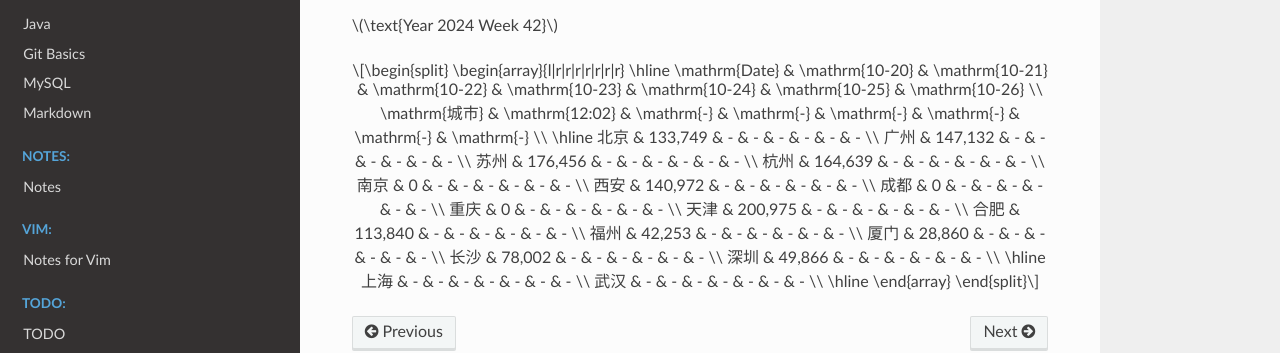
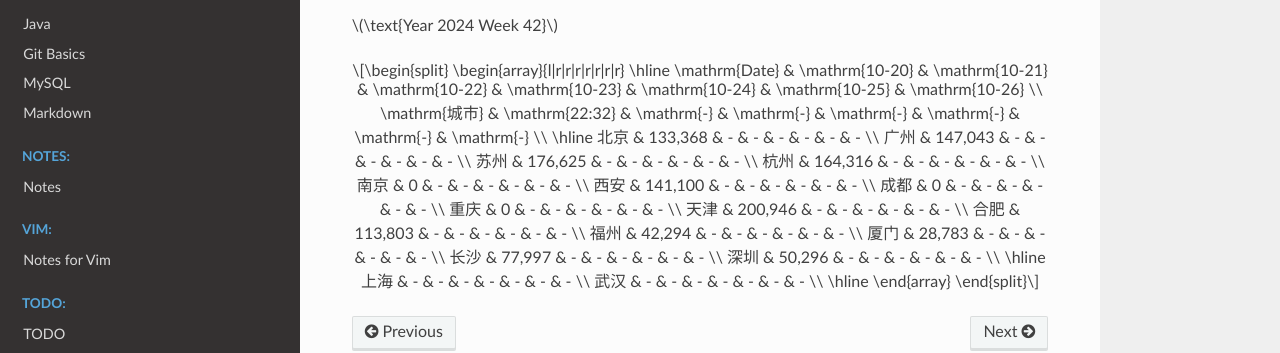
Before and after one commit to Pyrad/pyradnotes, a Sphinx documentation site: the page built from source/RealEstate/resalenumbers2024.md, in a window 1280 px wide and 900 px high, scrolled down 20251 px. Shown: the part 419-772 px from the top of the window. Built offline with Sphinx 7.4.7 and the Read the Docs theme 3.1.0, drawn with Linux system fonts in a browser that asks for light colours; pages that are not in the unit, such as notebooks, are missing from menus; a script that is not in the unit is left out.

Commit message:
Realestate Update resale numbers 2024-10-20 22:32

```diff
--- a/source/RealEstate/resalenumbers2024.md
+++ b/source/RealEstate/resalenumbers2024.md
@@ -1355,22 +1355,22 @@ $$
 \begin{array}{l|r|r|r|r|r|r|r}
 \hline
 \mathrm{Date} & \mathrm{10-20} & \mathrm{10-21} & \mathrm{10-22} & \mathrm{10-23} & \mathrm{10-24} & \mathrm{10-25} & \mathrm{10-26} \\
-\mathrm{城市} & \mathrm{12:02} & \mathrm{-} & \mathrm{-} & \mathrm{-} & \mathrm{-} & \mathrm{-} & \mathrm{-} \\
+\mathrm{城市} & \mathrm{22:32} & \mathrm{-} & \mathrm{-} & \mathrm{-} & \mathrm{-} & \mathrm{-} & \mathrm{-} \\
 \hline
-北京 & 133,749 & - & - & - & - & - & - \\
-广州 & 147,132 & - & - & - & - & - & - \\
-苏州 & 176,456 & - & - & - & - & - & - \\
-杭州 & 164,639 & - & - & - & - & - & - \\
+北京 & 133,368 & - & - & - & - & - & - \\
+广州 & 147,043 & - & - & - & - & - & - \\
+苏州 & 176,625 & - & - & - & - & - & - \\
+杭州 & 164,316 & - & - & - & - & - & - \\
 南京 & 0 & - & - & - & - & - & - \\
-西安 & 140,972 & - & - & - & - & - & - \\
+西安 & 141,100 & - & - & - & - & - & - \\
 成都 & 0 & - & - & - & - & - & - \\
 重庆 & 0 & - & - & - & - & - & - \\
-天津 & 200,975 & - & - & - & - & - & - \\
-合肥 & 113,840 & - & - & - & - & - & - \\
-福州 & 42,253 & - & - & - & - & - & - \\
-厦门 & 28,860 & - & - & - & - & - & - \\
-长沙 & 78,002 & - & - & - & - & - & - \\
-深圳 & 49,866 & - & - & - & - & - & - \\
+天津 & 200,946 & - & - & - & - & - & - \\
+合肥 & 113,803 & - & - & - & - & - & - \\
+福州 & 42,294 & - & - & - & - & - & - \\
+厦门 & 28,783 & - & - & - & - & - & - \\
+长沙 & 77,997 & - & - & - & - & - & - \\
+深圳 & 50,296 & - & - & - & - & - & - \\
 \hline
 上海 & - & - & - & - & - & - & - \\
 武汉 & - & - & - & - & - & - & - \\
```
Also changed, not shown: 1 other file.
